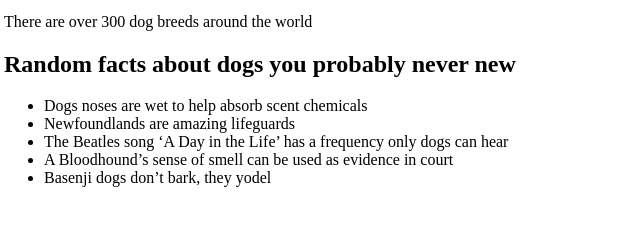
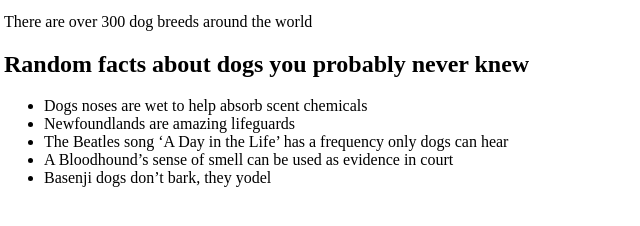
Before and after one commit to NjugunaMitchel/Pet-website, a plain HTML site: page index.html in a window 1280 px wide. Shown: the part 196-422 px from the top of the page, 4-644 px from the left. Drawn offline with Linux system fonts and the light colour scheme.

Commit message:
pet peroject

```diff
--- a/index.html
+++ b/index.html
@@ -9,7 +9,7 @@
         <h3>Dogs are regarded as humans' bestfriends.Well it is true ,lets not argue</h3>
         <p>Paleontologists and archaeologists have determined that about 60 million years ago a small mammal, rather like a weasel, lived in the environs of what are now parts of Asia. It is called Miacis, the genus that became the ancestor of the animals known today as canids: dogs, jackals, wolves, and foxes. Miacis did not leave direct descendants, but doglike canids evolved from it. By about 30 to 40 million years ago Miacis had evolved into the first true dog—namely, Cynodictis. This was a medium-size animal, longer than it was tall, with a long tail and a fairly brushy coat. Over the millennia Cynodictis gave rise to two branches, one in Africa and the other in Eurasia. The Eurasian branch was called Tomarctus and is the progenitor of wolves, dogs, and foxes.</p>
         <p>There are over 300 dog breeds around the world</p>
-        <h2>Random facts about dogs you probably never new</h2>
+        <h2>Random facts about dogs you probably never knew</h2>
         <ul>
             <li> Dogs noses are wet to help absorb scent chemicals</li>
             <li>Newfoundlands are amazing lifeguards</li>
```
